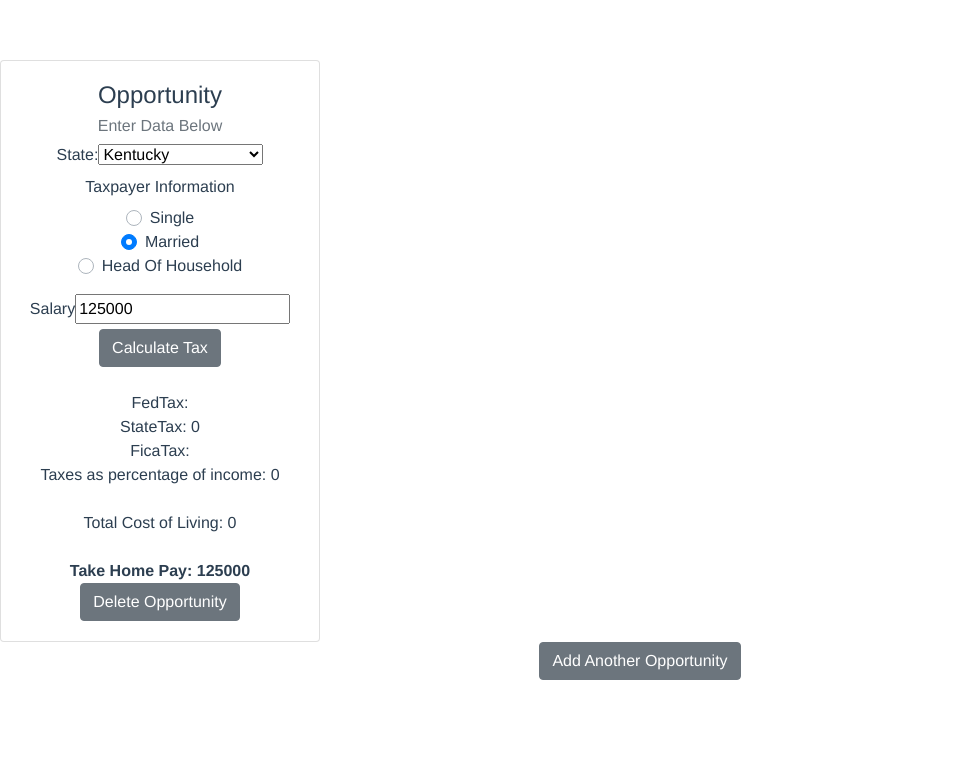
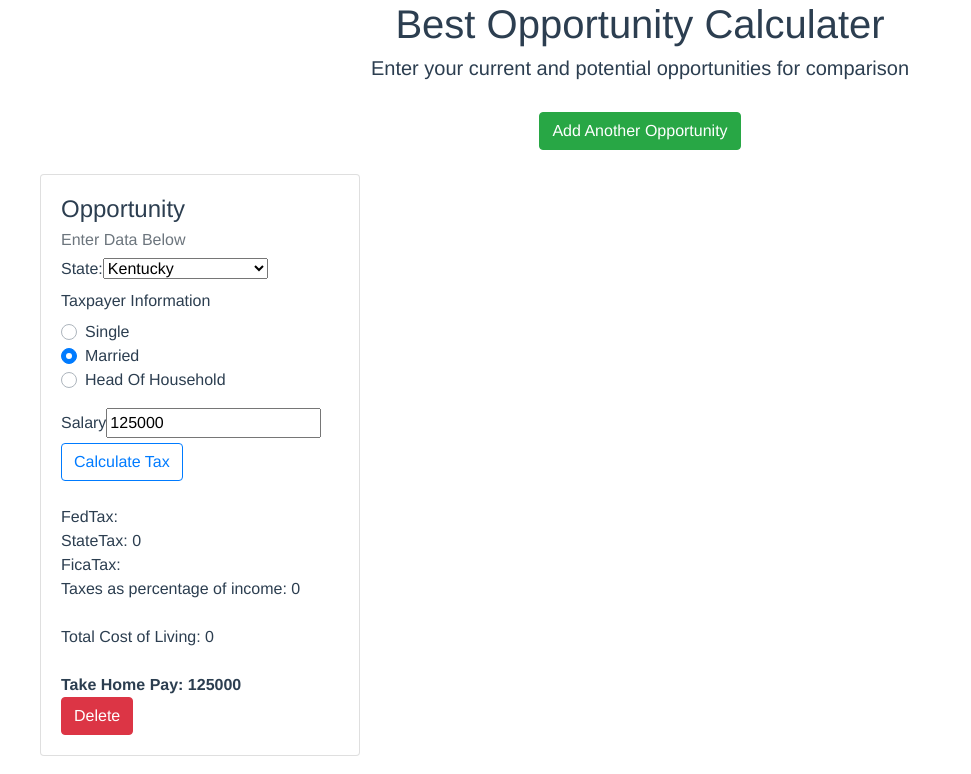
Before and after one commit to markorskip/greener-pastures-vue, a Vue app: page / in a window 1280 px wide. Shown: the top 774 px of the page, without its empty margins (0-971 px from the left). Built offline with nearby package versions, Linux system fonts and the light colour scheme.

Commit message:
formatting

```diff
--- a/src/App.vue
+++ b/src/App.vue
@@ -1,5 +1,10 @@
 <template>
   <div id="app">
+    <div id="title">
+      <h1>Best Opportunity Calculater</h1>
+      <h5>Enter your current and potential opportunities for comparison</h5><br/>
+     <b-button variant="success" @click="addOpportunity">Add Another Opportunity</b-button><br/><br/>
+    </div>
     <b-card-group deck>
       <OpportunityForm v-for="(opportunity, index) in this.opportunities"
                        v-bind:opportunity="opportunity"
@@ -7,8 +12,7 @@
                        v-bind:key="opportunity.id"
                        v-on:deleteOpportunity="deleteOpportunity(index)"
       ></OpportunityForm>
-    </b-card-group>
-    <b-button @click="addOpportunity">Add Another Opportunity</b-button>
+    </b-card-group><br/>
   </div>
 </template>
 
@@ -49,8 +53,15 @@ export default {
   font-family: Avenir, Helvetica, Arial, sans-serif;
   -webkit-font-smoothing: antialiased;
   -moz-osx-font-smoothing: grayscale;
-  text-align: center;
+  align-content: center;
   color: #2c3e50;
   margin-top: 60px;
+  margin:auto;
+  position:relative;
+  width: 1200px;
 }
+
+  #title {
+    text-align: center;
+  }
 </style>
--- a/src/components/InputForm/InputForm.vue
+++ b/src/components/InputForm/InputForm.vue
@@ -62,7 +62,7 @@
         </b-form-group>
             <label for="salary">Salary</label>
             <input id="salary" v-model="userData.salary"><br/>
-            <b-button v-on:click="emitUserData">Calculate Tax</b-button>
+            <b-button variant="outline-primary" v-on:click="emitUserData">Calculate Tax</b-button>
 
     </b-form>
 </template>
--- a/src/components/OpportunityForm.vue
+++ b/src/components/OpportunityForm.vue
@@ -6,7 +6,7 @@
         <calculate-tax :annual="this.annual" :salary="this.userData.salary" :totalTax.sync="totalTax"></calculate-tax>
         <calculate-c-o-l :total-col="totalCol" @totalCol="totalCol = $event" ></calculate-c-o-l>
         <display :salary="this.userData.salary" :total-tax="this.totalTax" :total-col="this.totalCol" ></display>
-        <b-button v-on:click="deleteOpportunity">Delete Opportunity</b-button>
+        <b-button variant="danger" v-on:click="deleteOpportunity">Delete</b-button>
     </b-card>
 </template>
 
@@ -82,4 +82,5 @@
 
 <style>
 
+
 </style>
```
